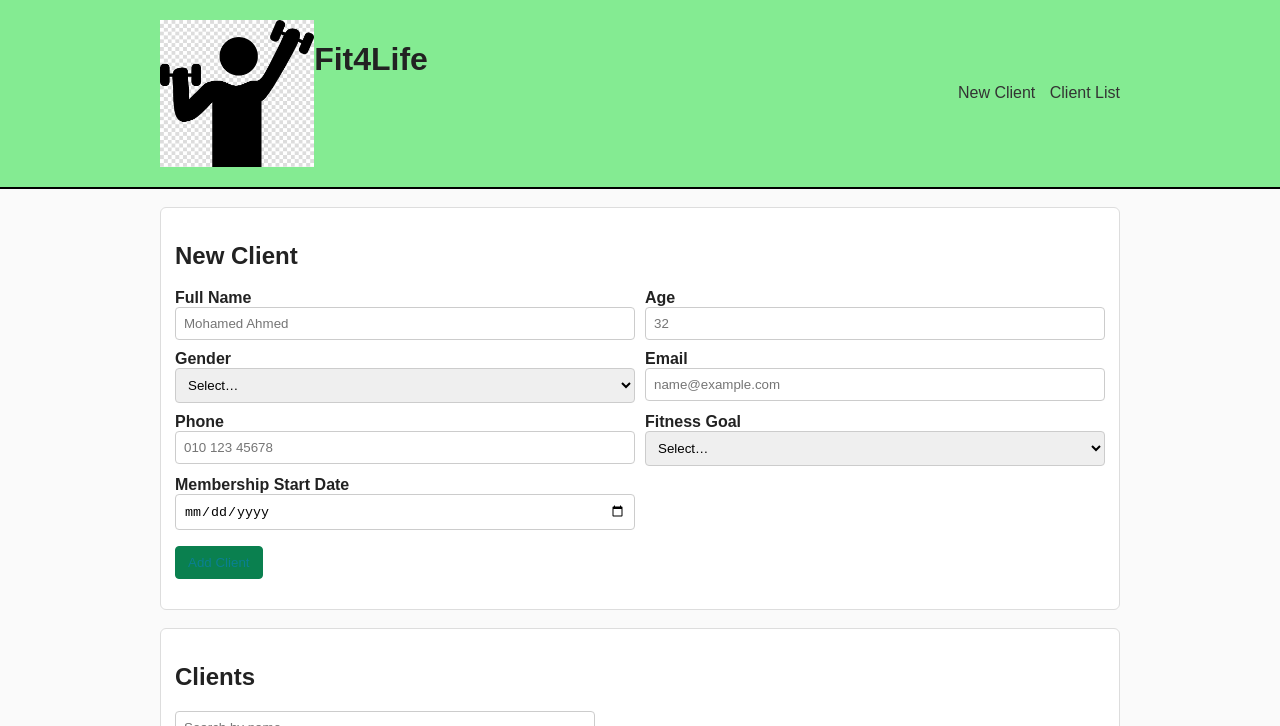
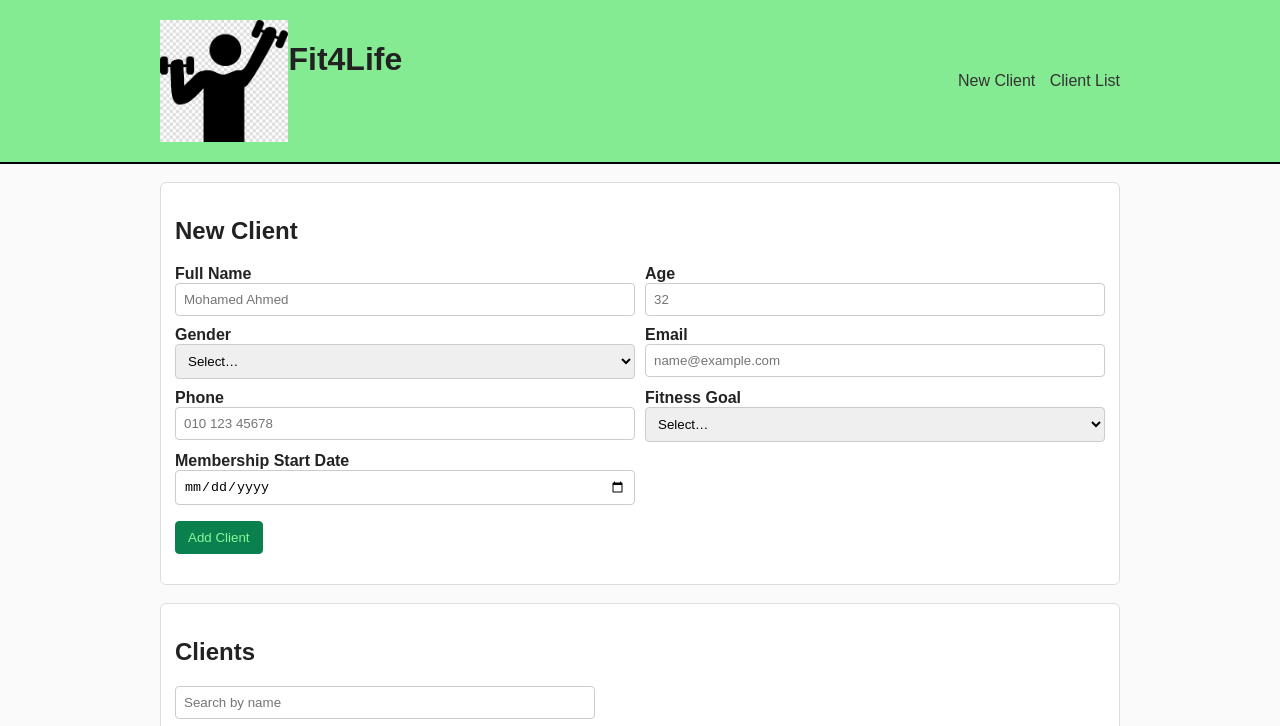
Before and after one commit to FarahHKamel/Fit4Life_Ass, a plain HTML site: page index.html in a window 1280 px wide. In both pictures the pointer is over the button "Add Client". Shown: the top 726 px of the page. Drawn offline with Linux system fonts and the light colour scheme.

Commit message:
Update styles.css

```diff
--- a/css/styles.css
+++ b/css/styles.css
@@ -8,7 +8,7 @@ body {
 .wrap { width: 92%; max-width: 960px; margin: 0 auto; }
 
 img {
-    width: 30%;
+    width: 25%;
     height: auto;
     max-width: 400px;
   }
@@ -33,7 +33,7 @@ input, select { padding: 8px; border: 1px solid #ccc; border-radius: 4px; }
 input:focus, select:focus { outline: 2px solid #bfe1ff; border-color: #87c6ff; }
 .actions { margin-top: 6px; }
 .btn { padding: 8px 12px; border: 1px solid #0a7a4b; background: #0a7a4b; color: #fff; border-radius: 4px; cursor: pointer; }
-.btn:hover { filter: brightness(1.05);color: #0a7a8b; }
+.btn:hover { filter: brightness(1.05);color: #84eb92; }
 
 /* list */
 .search { width: 100%; max-width: 420px; padding: 8px; border: 1px solid #ccc; border-radius: 4px; margin-bottom: 10px; }
```
